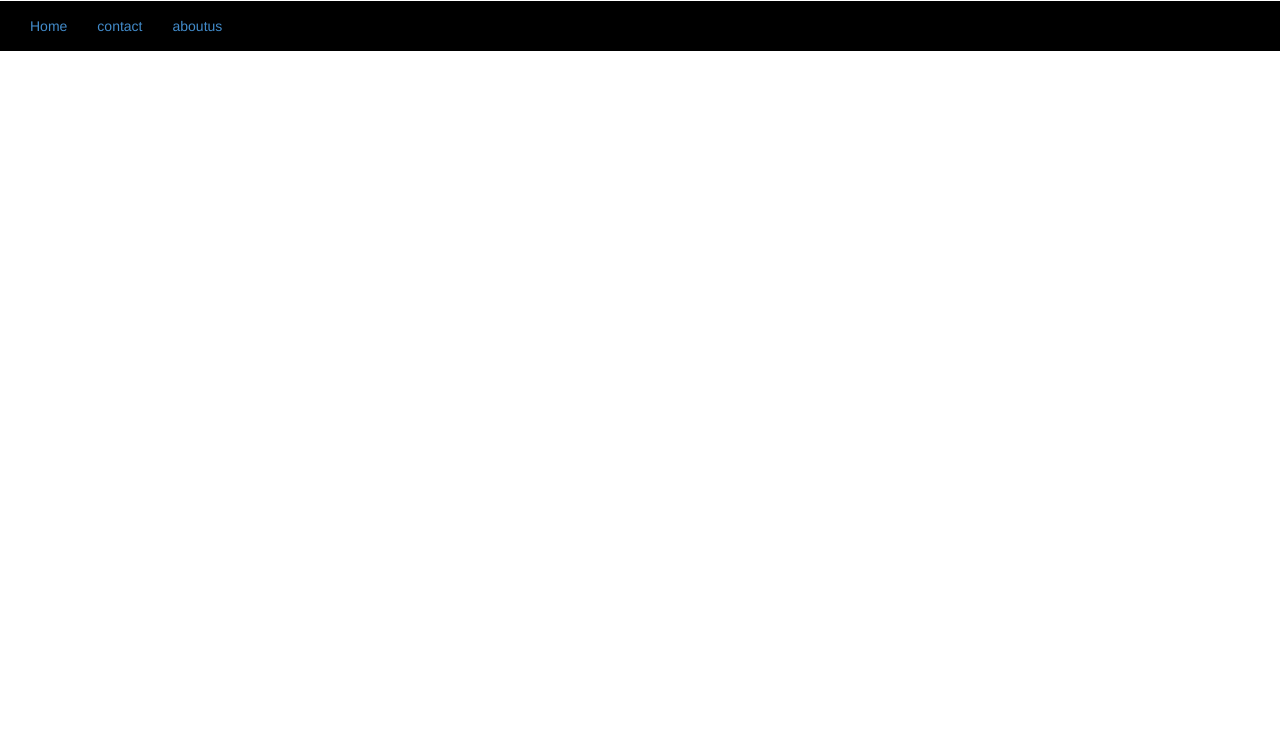
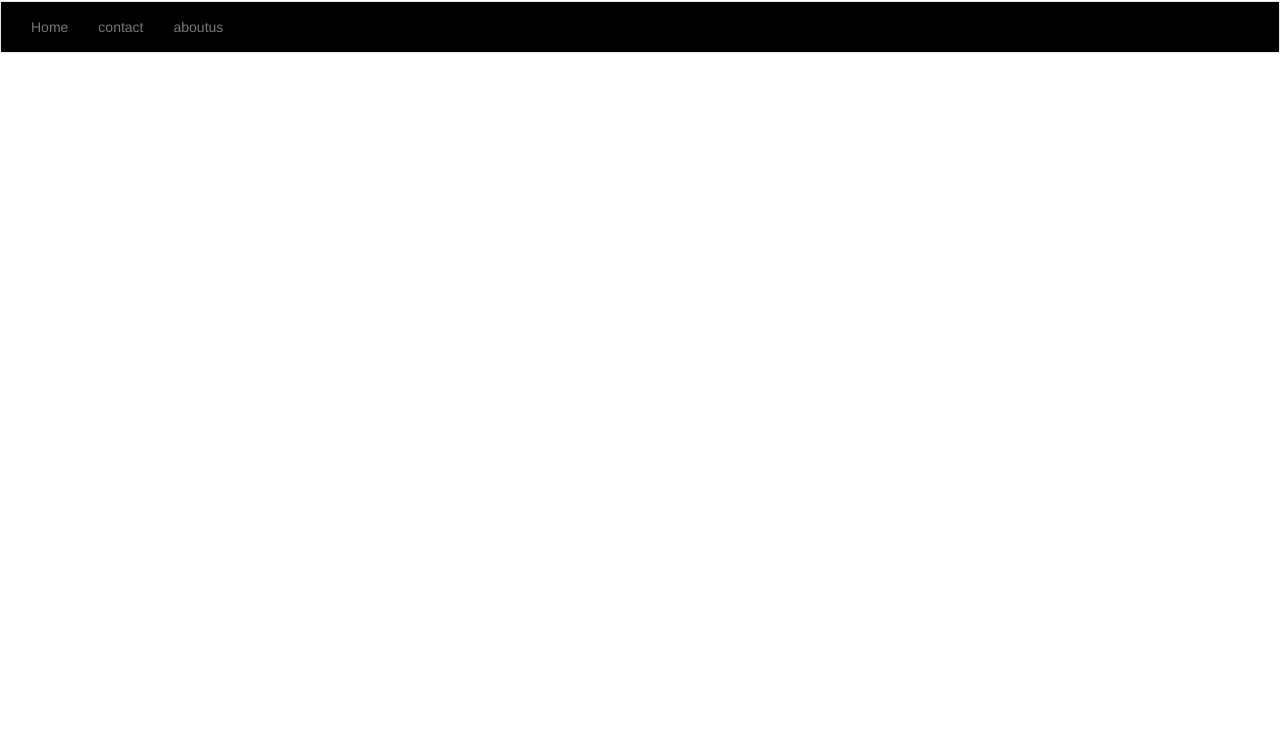
Before and after one commit to vishwanitw/HTML5-CSS3, a plain HTML site: page demo.html in a window 1280 px wide. Shown: the part 62-800 px from the top of the page. Drawn offline with nearby package versions, Linux system fonts and the light colour scheme.

Commit message:
modified demo.html

```diff
--- a/demo.html
+++ b/demo.html
@@ -9,14 +9,18 @@
 </head>
 <body>
 <h2>This is vishwanath</h2>
-<div class="navbar-collapse collapse">
+<nav class="navbar navbar-default">
 
- <ul class="nav navbar-nav">
+  <div class="navbar-collapse collapse">
+  <ul class="nav navbar-nav">
 		<li> <a href="#">Home</a></li>
 		<li> <a href="#">contact</a></li>
 		<li> <a href="#">aboutus</a></li>
- </ul>
-</div>
+  </ul>
+ </div>
+
+</nav>
+
 <script type="text/javascript" src="http://code.jquery.com/jquery-1.10.1.min.js"></script>
 <script type="text/javascript" src="js/bootstrap.js"></script>
 </body>
```
